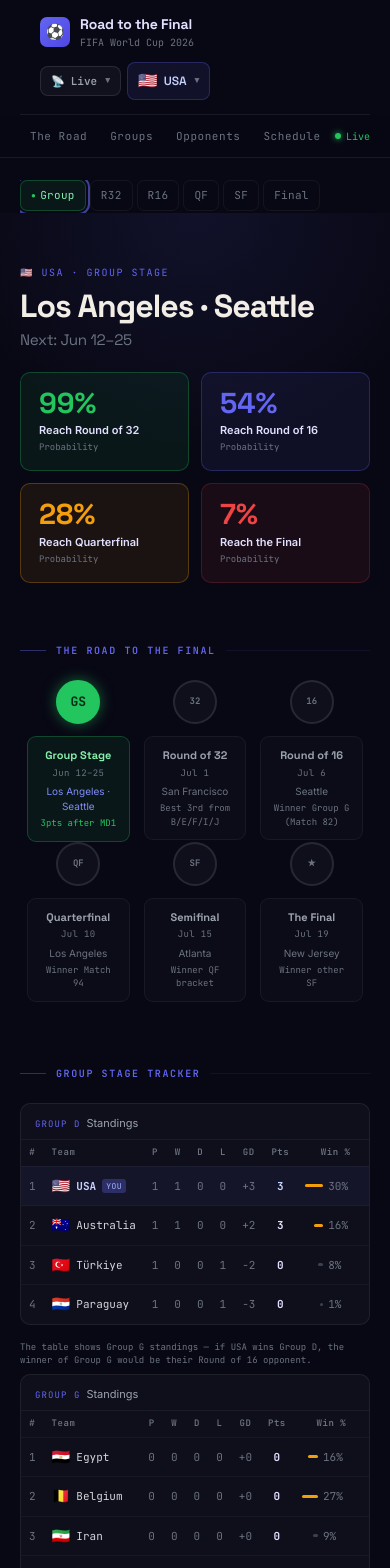
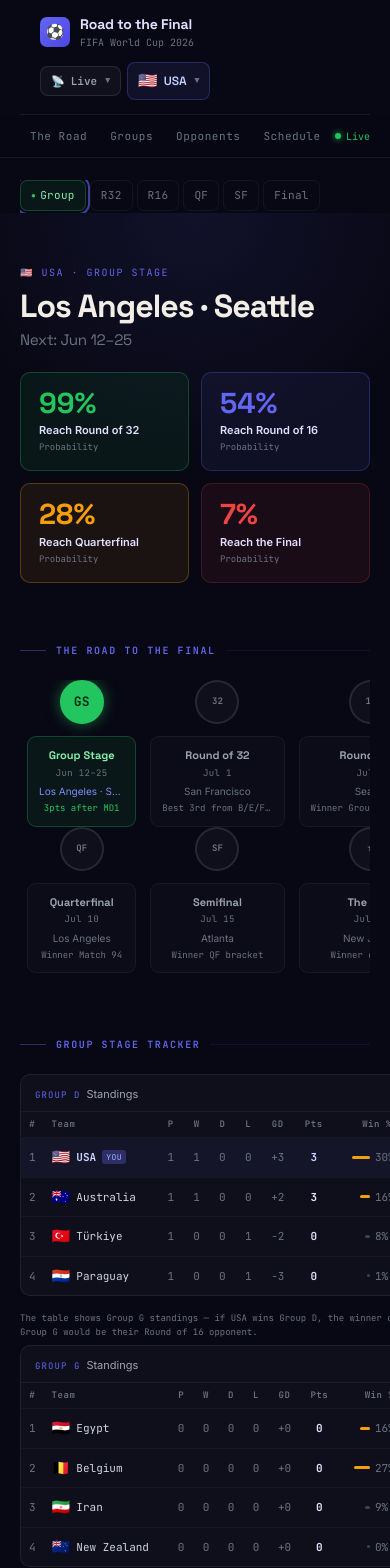
Before and after one commit to stephenburks/road-to-the-final, a React (Vite) app: page / in a window 390 px wide. Shown: the top 1568 px of the page. Built offline with nearby package versions, Linux system fonts and the light colour scheme.

Commit message:
fix(mobile): prevent horizontal overflow in group tables and bracket cards

```diff
--- a/src/components/GroupStage.jsx
+++ b/src/components/GroupStage.jsx
@@ -30,6 +30,7 @@
 				<span className={styles.tableTitle}>Standings</span>
 			</div>
 
+			<div className={styles.tableWrap}>
 			<table aria-label={`Group ${groupKey} standings`}>
 				<thead>
 					<tr>
@@ -103,6 +104,7 @@
 					})}
 				</tbody>
 			</table>
+			</div>
 		</div>
 	)
 }
--- a/src/components/GroupStage.module.css
+++ b/src/components/GroupStage.module.css
@@ -11,6 +11,18 @@
   border: 1px solid var(--border);
   border-radius: var(--radius);
   overflow: hidden;
+  max-width: 100%;
+}
+
+.tableWrap {
+  overflow-x: auto;
+  -webkit-overflow-scrolling: touch;
+  scrollbar-width: none;
+}
+.tableWrap::-webkit-scrollbar { display: none; }
+
+.tableWrap table {
+  min-width: 400px;
 }
 
 .tableHead {
--- a/src/components/RoadBracket.module.css
+++ b/src/components/RoadBracket.module.css
@@ -1,4 +1,4 @@
-.outer { position: relative; }
+.outer { position: relative; max-width: 100%; overflow-x: hidden; }
 
 .connector {
   position: absolute;
@@ -53,6 +53,9 @@
   font-weight: 700;
   font-size: 11px;
   margin-bottom: 3px;
+  overflow: hidden;
+  text-overflow: ellipsis;
+  white-space: nowrap;
 }
 
 .cardDate {
@@ -61,16 +64,25 @@
   color: var(--text-dim);
   letter-spacing: 0.04em;
   margin-bottom: 4px;
+  overflow: hidden;
+  text-overflow: ellipsis;
+  white-space: nowrap;
 }
 
 .cardCity {
   font-size: 10px;
   margin-bottom: 3px;
+  overflow: hidden;
+  text-overflow: ellipsis;
+  white-space: nowrap;
 }
 
 .cardDetail {
   font-size: 9px;
   font-family: var(--font-mono);
+  overflow: hidden;
+  text-overflow: ellipsis;
+  white-space: nowrap;
 }
 
 .cardConditional {
```
